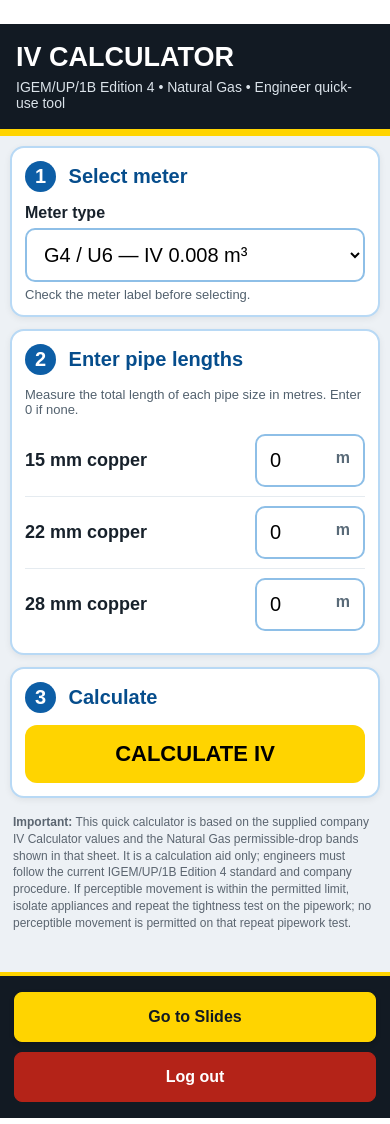
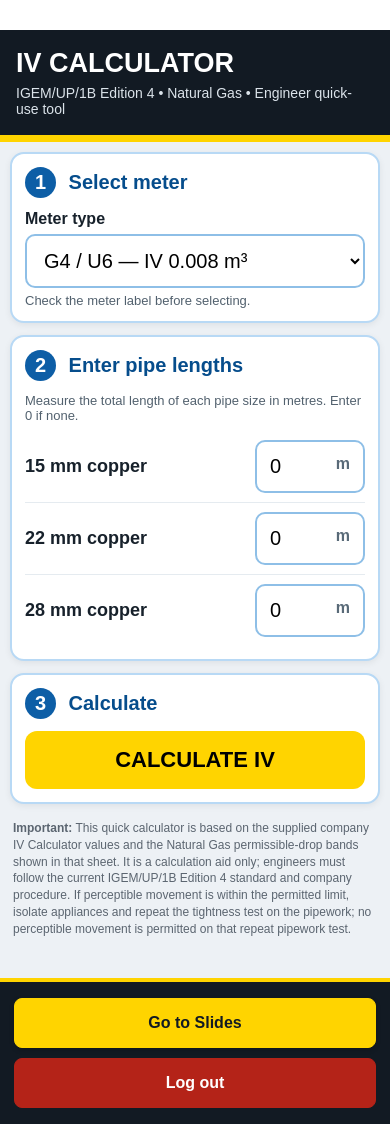
Before and after one commit to idiotplumms/igem-iv-calculator, a Flask app: page /calculator in a window 390 px wide. Run offline with Flask 3, Linux system fonts and the light colour scheme; the visitor is signed in with stand-in values (Sample User, id 1).

Commit message:
Update main.css

```diff
--- a/static/main.css
+++ b/static/main.css
@@ -780,21 +780,13 @@ body {
 }
 
 /* =========================
-   TOP SAFE-AREA STRIPE
+   TOP WHITE SAFE-AREA STRIPE
    ========================= */
 
 body::before {
     content: "";
     display: block;
-    height: env(safe-area-inset-top);
-    min-height: 20px;
+    height: calc(30px + env(safe-area-inset-top));
     background: white;
+    flex-shrink: 0;
 }
-
-@media (max-width: 600px) {
-
-    body::before {
-        min-height: 24px;
-    }
-
-}
```
